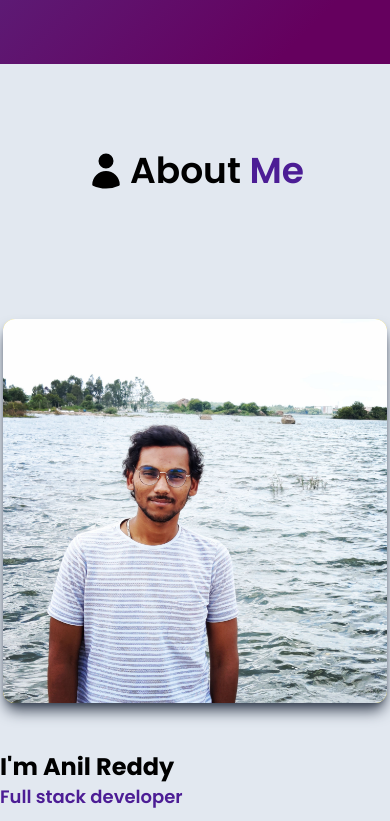
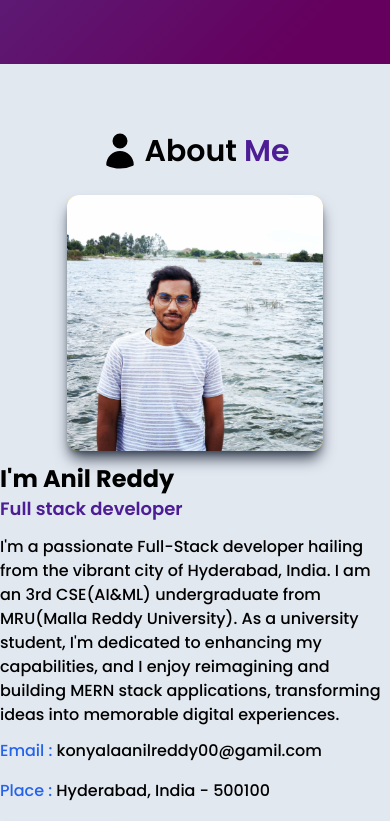
Before and after one commit to AnilReddyDev/myportfolio, a React (Vite) app: page / in a window 390 px wide. Shown: the part 780-1601 px from the top of the page. Built offline with nearby package versions, Linux system fonts and the light colour scheme.

Commit message:
Made about section responsive

```diff
--- a/src/components/About.jsx
+++ b/src/components/About.jsx
@@ -4,14 +4,14 @@ import anilimg from '../assets/anilimg2.jpg'
 export default function About() {
   return (
     <div className='w-full font-poppins pt-navb h-screen bg-slate-200'>
-      <div className='w-full my-7 flex justify-center items-center gap-1'>
+      <div className='w-full mt-2 sm:my-7 flex justify-center items-center gap-1'>
         <svg xmlns="http://www.w3.org/2000/svg" viewBox="0 0 24 24" fill="currentColor" className="w-10 h-10">
           <path fillRule="evenodd" d="M7.5 6a4.5 4.5 0 119 0 4.5 4.5 0 01-9 0zM3.751 20.105a8.25 8.25 0 0116.498 0 .75.75 0 01-.437.695A18.683 18.683 0 0112 22.5c-2.786 0-5.433-.608-7.812-1.7a.75.75 0 01-.437-.695z" clipRule="evenodd" />
         </svg>
-        <h1 className='text-4xl font-semibold text-center'>About <span className='text-violet-900'>Me</span></h1>
+        <h1 className='text-3xl sm:text-4xl font-semibold text-center'>About <span className='text-violet-900'>Me</span></h1>
       </div>
-      <div className='w-full mt-20 flex-wrap py-12 gap-12 justify-center items-center flex'>
-        <div className='left w-96 rounded-xl shadow-lg shadow-gray-700 h-96 flex items-center overflow-hidden bg-yellow-300' id='box'>
+      <div className='w-full mt-1 sm:mt-20 flex-wrap py-5 sm:py-12 gap-3 sm:gap-12 justify-center items-center flex'>
+        <div className='left w-64 sm:w-96 rounded-xl shadow-lg shadow-gray-700 sm:h-96 flex items-center overflow-hidden bg-yellow-300' id='box'>
           <img src={anilimg} alt="anil img" className='' />
         </div>
         <div className='right font-poppins w-width40rem h-96 '>
```
